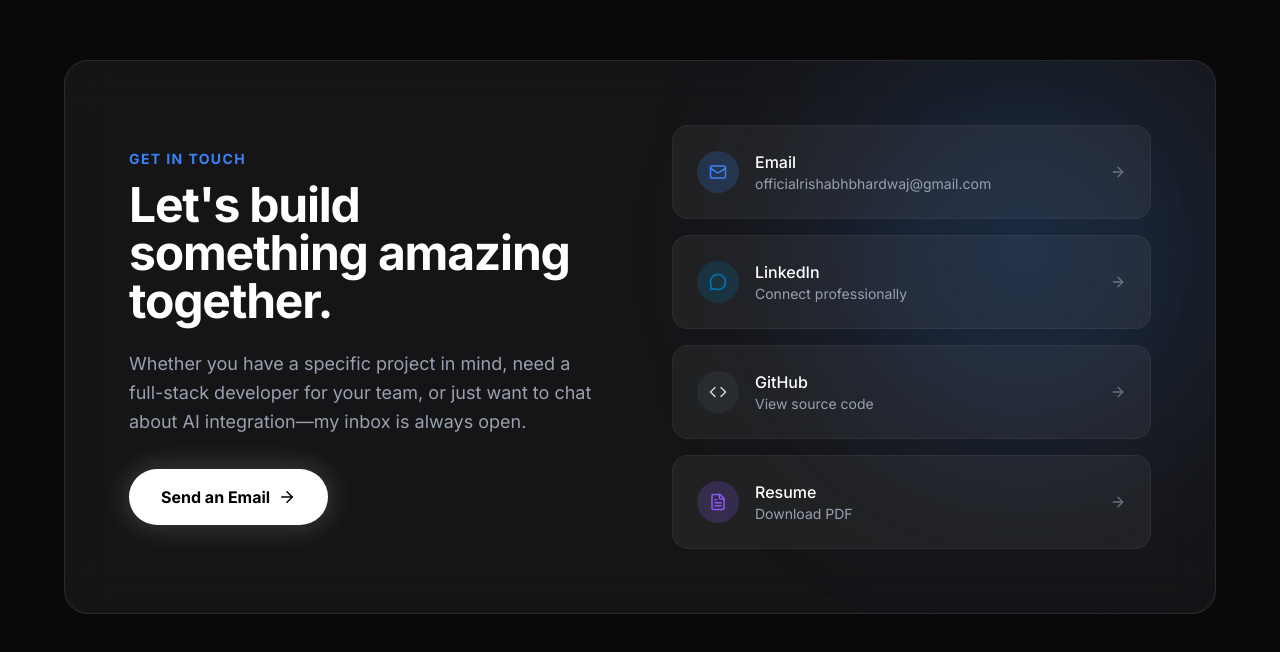
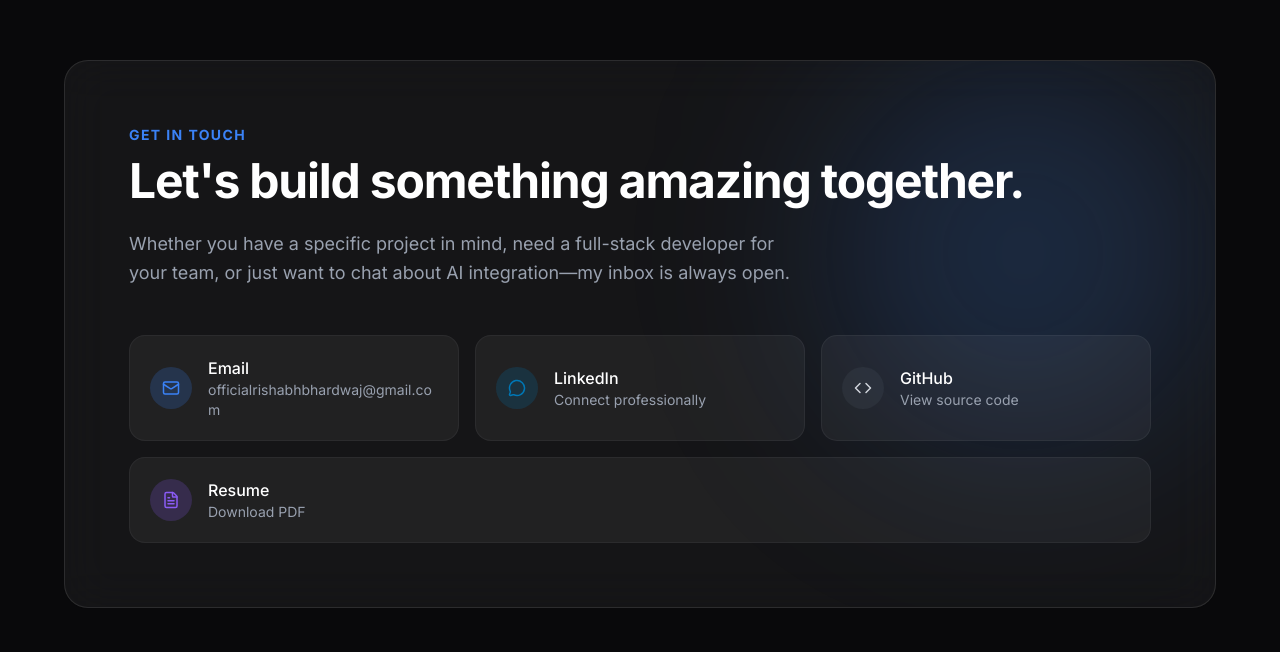
Before and after one commit to rishabhbhardwaj-dev/rishabh-portfolio, a React (Vite) app: page / in a window 1280 px wide. Shown: the part 6506-7158 px from the top of the page. Built offline with nearby package versions, Linux system fonts and the light colour scheme.

Commit message:
Redesign Contact section with horizontal card layout and remove Send Email button

```diff
--- a/src/sections/Contact.jsx
+++ b/src/sections/Contact.jsx
@@ -8,83 +8,58 @@ export default function Contact() {
     <section id="contact" className="py-16 md:py-32 px-6 relative z-10 w-full flex flex-col items-center">
       <div className="container mx-auto max-w-6xl">
 
-        <div className="flex flex-col lg:flex-row gap-8 md:gap-16 items-center bg-white/5 border border-white/10 p-6 md:p-16 rounded-3xl backdrop-blur-xl relative overflow-hidden">
+        <div className="bg-white/5 border border-white/10 p-6 md:p-16 rounded-3xl backdrop-blur-xl relative overflow-hidden">
           {/* Background Glow */}
           <div className="absolute top-0 right-0 w-96 h-96 bg-primary/20 rounded-full blur-[100px] pointer-events-none"></div>
 
-          {/* Left Side: CTA */}
-          <motion.div
-            initial={{ opacity: 0, x: -30 }}
-            whileInView={{ opacity: 1, x: 0 }}
-            viewport={{ once: true }}
-            className="w-full lg:w-1/2 relative z-10"
-          >
+          <div className="relative z-10">
+            {/* Heading + Description */}
+            <div className="text-center lg:text-left mb-8 md:mb-12">
               <h2 className="text-sm font-bold tracking-widest text-primary uppercase mb-3">Get in Touch</h2>
-            <h3 className="text-3xl md:text-5xl font-bold tracking-tight text-white mb-4 md:mb-6">Let's build something amazing together.</h3>
-            <p className="text-base md:text-lg text-gray-400 mb-6 md:mb-8 leading-relaxed max-w-lg">
+              <h3 className="text-3xl md:text-4xl lg:text-5xl font-bold tracking-tight text-white mb-4 md:mb-6">Let's build something amazing together.</h3>
+              <p className="text-base md:text-lg text-gray-400 leading-relaxed max-w-2xl mx-auto lg:mx-0">
                 Whether you have a specific project in mind, need a full-stack developer for your team, or just want to chat about AI integration—my inbox is always open.
               </p>
-            <a
-              href={`mailto:${siteConfig.email}`}
-              className="inline-flex items-center gap-2 px-6 md:px-8 py-3 md:py-4 rounded-full bg-white text-black font-bold hover:scale-105 transition-transform duration-300 shadow-[0_0_30px_rgba(255,255,255,0.2)] text-sm md:text-base"
-            >
-              Send an Email <ArrowRight size={18} />
-            </a>
-          </motion.div>
+            </div>
 
-          {/* Right Side: Links */}
-          <motion.div
-            initial={{ opacity: 0, x: 30 }}
-            whileInView={{ opacity: 1, x: 0 }}
-            viewport={{ once: true }}
-            className="w-full lg:w-1/2 flex flex-col gap-3 md:gap-4 relative z-10"
-          >
-            <a href={`mailto:${siteConfig.email}`} className="group flex items-center justify-between p-4 md:p-6 rounded-2xl bg-white/5 border border-white/5 hover:bg-white/10 hover:border-white/20 transition-all duration-300">
-              <div className="flex items-center gap-3 md:gap-4 min-w-0">
+            {/* Contact Cards: Email + LinkedIn + GitHub */}
+            <div className="grid grid-cols-1 sm:grid-cols-2 lg:grid-cols-3 gap-3 md:gap-4 mb-3 md:mb-4">
+              <a href={`mailto:${siteConfig.email}`} className="group flex items-center gap-3 md:gap-4 p-4 md:p-5 rounded-2xl bg-white/5 border border-white/5 hover:bg-white/10 hover:border-white/20 transition-all duration-300">
                 <div className="p-2 md:p-3 rounded-full bg-primary/20 text-primary group-hover:scale-110 transition-transform shrink-0"><Mail size={18} /></div>
                 <div className="min-w-0">
                   <h4 className="text-white font-medium text-sm md:text-base">Email</h4>
                   <p className="text-xs md:text-sm text-gray-400 break-all">{siteConfig.email}</p>
                 </div>
-              </div>
-              <ArrowRight size={16} className="text-gray-500 group-hover:text-white group-hover:translate-x-1 transition-all shrink-0 hidden md:block" />
               </a>
 
-            <a href={siteConfig.social.linkedin} target="_blank" rel="noopener noreferrer" className="group flex items-center justify-between p-4 md:p-6 rounded-2xl bg-white/5 border border-white/5 hover:bg-white/10 hover:border-white/20 transition-all duration-300">
-              <div className="flex items-center gap-3 md:gap-4">
-                <div className="p-2 md:p-3 rounded-full bg-[#0077b5]/20 text-[#0077b5] group-hover:scale-110 transition-transform"><MessageCircle size={18} /></div>
+              <a href={siteConfig.social.linkedin} target="_blank" rel="noopener noreferrer" className="group flex items-center gap-3 md:gap-4 p-4 md:p-5 rounded-2xl bg-white/5 border border-white/5 hover:bg-white/10 hover:border-white/20 transition-all duration-300">
+                <div className="p-2 md:p-3 rounded-full bg-[#0077b5]/20 text-[#0077b5] group-hover:scale-110 transition-transform shrink-0"><MessageCircle size={18} /></div>
                 <div>
                   <h4 className="text-white font-medium text-sm md:text-base">LinkedIn</h4>
                   <p className="text-xs md:text-sm text-gray-400">Connect professionally</p>
                 </div>
-              </div>
-              <ArrowRight size={16} className="text-gray-500 group-hover:text-white group-hover:translate-x-1 transition-all hidden md:block" />
               </a>
 
-            <a href={siteConfig.social.github} target="_blank" rel="noopener noreferrer" className="group flex items-center justify-between p-4 md:p-6 rounded-2xl bg-white/5 border border-white/5 hover:bg-white/10 hover:border-white/20 transition-all duration-300">
-              <div className="flex items-center gap-3 md:gap-4">
-                <div className="p-2 md:p-3 rounded-full bg-gray-600/20 text-gray-300 group-hover:scale-110 transition-transform"><Code size={18} /></div>
+              <a href={siteConfig.social.github} target="_blank" rel="noopener noreferrer" className="group flex items-center gap-3 md:gap-4 p-4 md:p-5 rounded-2xl bg-white/5 border border-white/5 hover:bg-white/10 hover:border-white/20 transition-all duration-300">
+                <div className="p-2 md:p-3 rounded-full bg-gray-600/20 text-gray-300 group-hover:scale-110 transition-transform shrink-0"><Code size={18} /></div>
                 <div>
                   <h4 className="text-white font-medium text-sm md:text-base">GitHub</h4>
                   <p className="text-xs md:text-sm text-gray-400">View source code</p>
                 </div>
+              </a>
             </div>
-              <ArrowRight size={16} className="text-gray-500 group-hover:text-white group-hover:translate-x-1 transition-all hidden md:block" />
-            </a>
 
-            <a href={siteConfig.resumePath} download className="group flex items-center justify-between p-4 md:p-6 rounded-2xl bg-white/5 border border-white/5 hover:bg-white/10 hover:border-white/20 transition-all duration-300">
-              <div className="flex items-center gap-3 md:gap-4">
-                <div className="p-2 md:p-3 rounded-full bg-accent1/20 text-accent1 group-hover:scale-110 transition-transform"><FileText size={18} /></div>
+            {/* Resume Card: Full width below */}
+            <a href={siteConfig.resumePath} download className="group flex items-center gap-3 md:gap-4 p-4 md:p-5 rounded-2xl bg-white/5 border border-white/5 hover:bg-white/10 hover:border-white/20 transition-all duration-300">
+              <div className="p-2 md:p-3 rounded-full bg-accent1/20 text-accent1 group-hover:scale-110 transition-transform shrink-0"><FileText size={18} /></div>
               <div>
                 <h4 className="text-white font-medium text-sm md:text-base">Resume</h4>
                 <p className="text-xs md:text-sm text-gray-400">Download PDF</p>
               </div>
+            </a>
           </div>
-              <ArrowRight size={16} className="text-gray-500 group-hover:text-white group-hover:translate-x-1 transition-all hidden md:block" />
-            </a>
-          </motion.div>
+        </div>
 
-        </div>
       </div>
     </section>
   );
```
Lines whose indentation alone changed are shown as unchanged.
